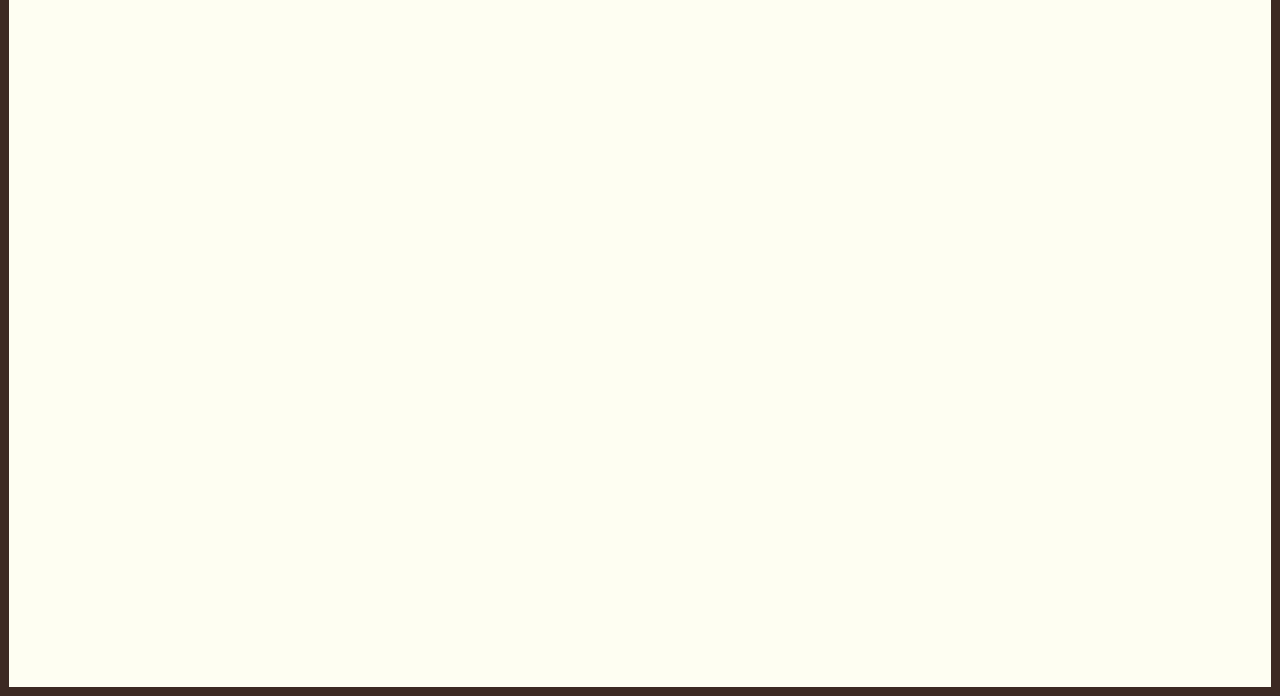
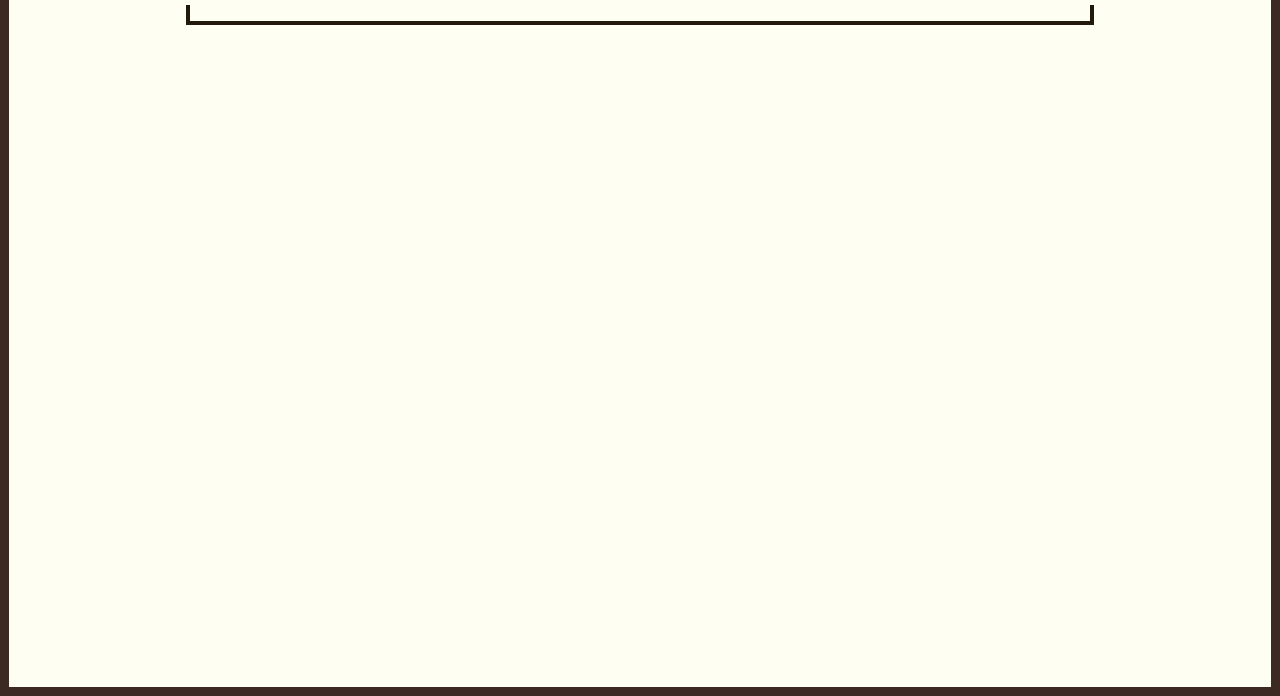
Before and after one commit to PabloKauanS/Jogo_Da_Velha, a website built with webpack: page index.html in a window 1280 px wide. Shown: the part 104-800 px from the top of the page. Built offline with nearby package versions, Linux system fonts and the light colour scheme.

Commit message:
Detalhe top adicionado

```diff
--- a/css/header.css
+++ b/css/header.css
@@ -5,9 +5,19 @@ header {
   padding: 0 2rem;
   padding-top: 1rem;
 }
+.detalhe {
+  height: 20px;
+  border-bottom: var(--detail) solid 4px;
+  border-left: var(--detail) solid 4px;
+  border-right: var(--detail) solid 4px;
+  width: 72%;
+  margin: 0 auto;
+  position: relative;
+}
 .titulo {
   font-family: "EB Garamond", serif;
   font-weight: 500;
+  letter-spacing: 0.22rem;
   font-size: 2rem;
 }
 .pontuacao {
--- a/css/root.css
+++ b/css/root.css
@@ -2,4 +2,5 @@
   --background-border: #3c2922;
   --line-detail: #120600;
   --background: #fefef2;
+  --detail: rgb(34,25,12);
 }
--- a/index.html
+++ b/index.html
@@ -25,6 +25,7 @@
         <span class="pontuacao">0</span>
       </div>
     </header>
+    <div class="detalhe"></div>
     <main class="jogo">
 
     </main>
```
